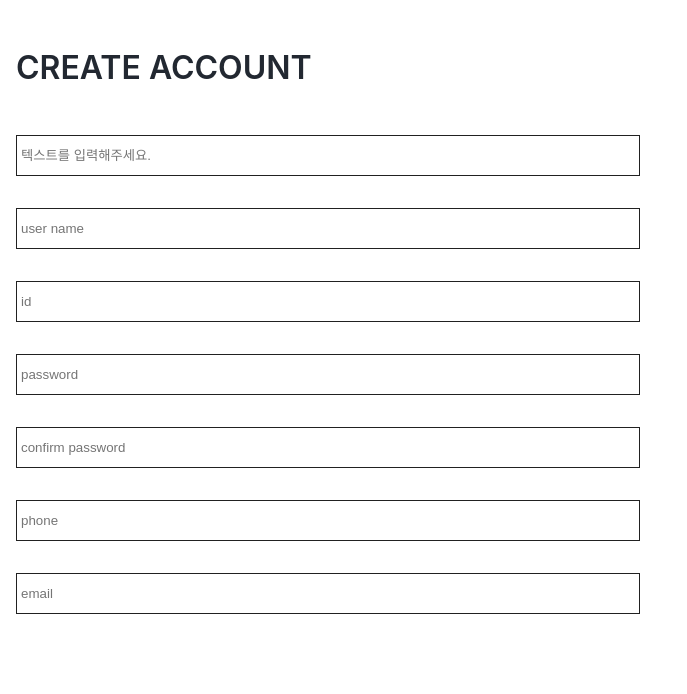
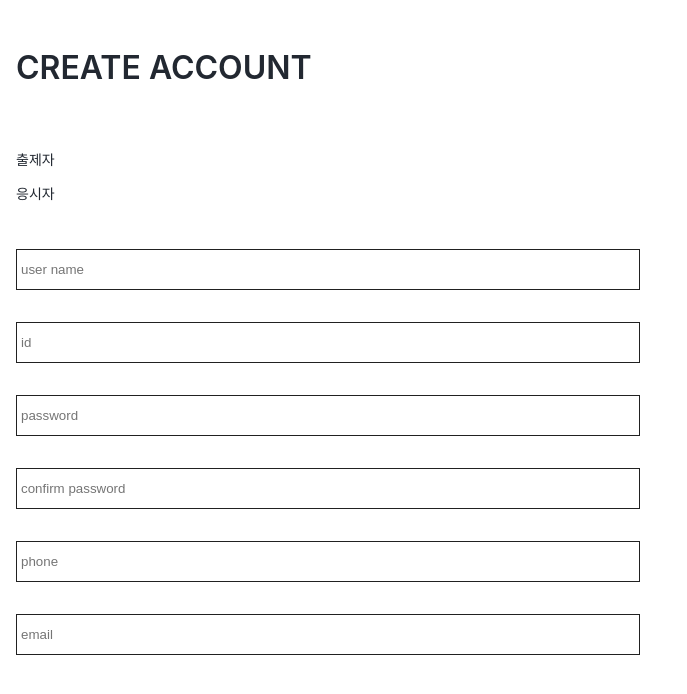
Before and after one commit to CheaterCatch/Testus-client, a React (Create React App) app: page /signup in a window 1280 px wide. Shown: the top 694 px of the page, without its empty margins (0-687 px from the left). Built offline with nearby package versions, Linux system fonts and the light colour scheme.

Commit message:
회원가입 출제자/응시자 텍스트 추가

```diff
--- a/src/elements/Input.js
+++ b/src/elements/Input.js
@@ -1,14 +1,15 @@
 import React from "react";
 import styled from "styled-components";
 
-import { Grid } from "./index";
+import { Text, Grid } from "./index";
 
 const Input = (props) => {
-    const {placeholder, _onChange} = props;
+    const {placeholder, _onChange, label} = props;
 
   return (
     <React.Fragment>
       <Grid>
+        <Text margin="0px">{label}</Text>
         <ElInput placeholder={placeholder} onChange={_onChange}/>
       </Grid>
     </React.Fragment>
--- a/src/pages/Signup.js
+++ b/src/pages/Signup.js
@@ -6,16 +6,16 @@ const Signup = (props) => {
     <React.Fragment>
       <Grid padding="16px">
         <Text size="32px" bold>
-            CREATE ACCOUNT
+            {props.user_name}
         </Text>
 
         <Grid padding="16px 0px">
-          <Input
-            label="출제자"
-            _onChange={() => {
-              console.log("!!");
-            }}
-          />
+          <Text>
+            출제자
+          </Text>
+          <Text>
+            응시자
+          </Text>
         </Grid>
 
         <Grid padding="16px 0px">
@@ -78,6 +78,8 @@ const Signup = (props) => {
   );
 };
 
-Signup.defaultProps = {};
+Signup.defaultProps = {
+    user_name: "CREATE ACCOUNT",
+};
 
 export default Signup;
```
